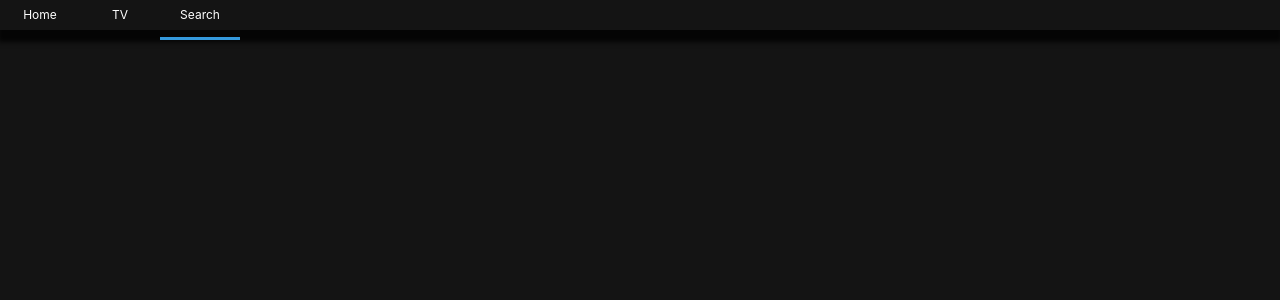
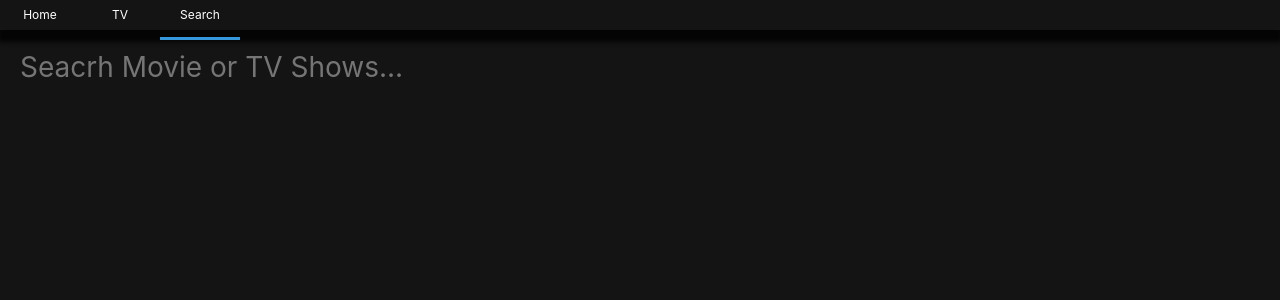
Before and after one commit to the1020/react-nomflix, a React (Create React App) app: page /search in a window 1280 px wide. Shown: the top 300 px of the page. Built offline with nearby package versions, Linux system fonts and the light colour scheme.

Commit message:
#6.3 SearchPresenter Component

```diff
--- a/src/Routes/Home/HomePresenter.js
+++ b/src/Routes/Home/HomePresenter.js
@@ -5,7 +5,7 @@
 import Loader from "../../Components/Loader";
 
 const Container = styled.div`
-  padding: 0px 10px;
+  padding: 0px 20px;
 `;
 
 const HomePresenter = ({ nowPlaying, upcoming, popular, error, loading }) =>
--- a/src/Routes/Search/SearchContainer.js
+++ b/src/Routes/Search/SearchContainer.js
@@ -11,11 +11,20 @@
     loading: false
   };
 
-  handleSubmit = () => {
+  handleSubmit = event => {
+    event.preventDefault();
+    debugger;
     const { searchTerm } = this.state;
     if (searchTerm !== "") {
       this.searchTerm();
     }
+  };
+
+  updateTerm = event => {
+    const {
+      target: { value: searchTerm }
+    } = event;
+    this.setState({ searchTerm });
   };
 
   searchTerm = async () => {
@@ -28,9 +37,12 @@
       const {
         data: { results: tvResults }
       } = await tvApi.search(searchTerm);
+
+      this.setState({ movieResults, tvResults });
     } catch {
       this.setState({ error: "can't find result" });
     } finally {
+      this.setState({ loading: false });
     }
   };
 
@@ -44,6 +56,7 @@
         error={error}
         loading={loading}
         handleSubmit={this.handleSubmit}
+        updateTerm={this.updateTerm}
       ></SearchPresenter>
     );
   }
--- a/src/Routes/Search/SearchPresenter.js
+++ b/src/Routes/Search/SearchPresenter.js
@@ -1,22 +1,69 @@
 import React from "react";
 import PropTypes from "prop-types";
 import styled from "styled-components";
+import Section from "../../Components/Section";
+import Loader from "../../Components/Loader";
+
+const Container = styled.div`
+  padding: 0px 20px;
+`;
+
+const Form = styled.form`
+  margin-bottom: 50px;
+  width: 100%;
+`;
+
+const Input = styled.input`
+  all: unset;
+  font-size: 28px;
+  width: 100%;
+`;
 
 const SearchPresenter = ({
   movieResults,
   tvResults,
   searchTerm,
   error,
-  loading
-}) => null;
+  loading,
+  handleSubmit,
+  updateTerm
+}) =>
+  loading ? (
+    <Loader />
+  ) : (
+    <Container>
+      <Form onSubmit={handleSubmit}>
+        <Input
+          placeholder="Seacrh Movie or TV Shows..."
+          value={searchTerm}
+          onChange={updateTerm}
+        ></Input>
+      </Form>
+      {movieResults && movieResults.length > 0 && (
+        <Section title="Movie Result">
+          {movieResults.map(movie => (
+            <span key={movie.id}>{movie.title}</span>
+          ))}
+        </Section>
+      )}
+      {tvResults && tvResults.length > 0 && (
+        <Section title="TV Show Result">
+          {tvResults.map(show => (
+            <span key={show.id}>{show.name}</span>
+          ))}
+        </Section>
+      )}
+    </Container>
+  );
 
 SearchPresenter.propTypes = {
   movieResults: PropTypes.array,
   tvResults: PropTypes.array,
-  searchTerm: PropTypes.array,
+  searchTerm: PropTypes.string,
   error: PropTypes.string,
   loading: PropTypes.bool.isRequired,
-  handleSubmit: PropTypes.func.isRequired
+  handleSubmit: PropTypes.func.isRequired,
+  updateTerm: PropTypes.func.isRequired
 };
 
 export default SearchPresenter;
--- a/src/Routes/TV/TVPresenter.js
+++ b/src/Routes/TV/TVPresenter.js
@@ -5,7 +5,7 @@
 import Loader from "../../Components/Loader";
 
 const Container = styled.div`
-  padding: 0px 10px;
+  padding: 0px 20px;
 `;
 
 const TVPresenter = ({ topRated, popular, airingToday, error, loading }) =>
```
